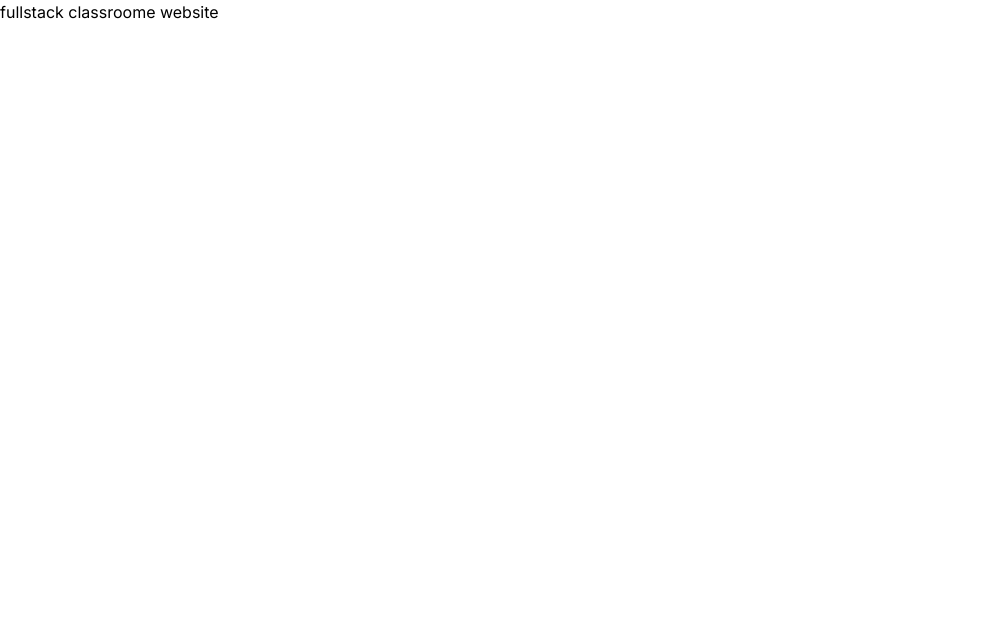
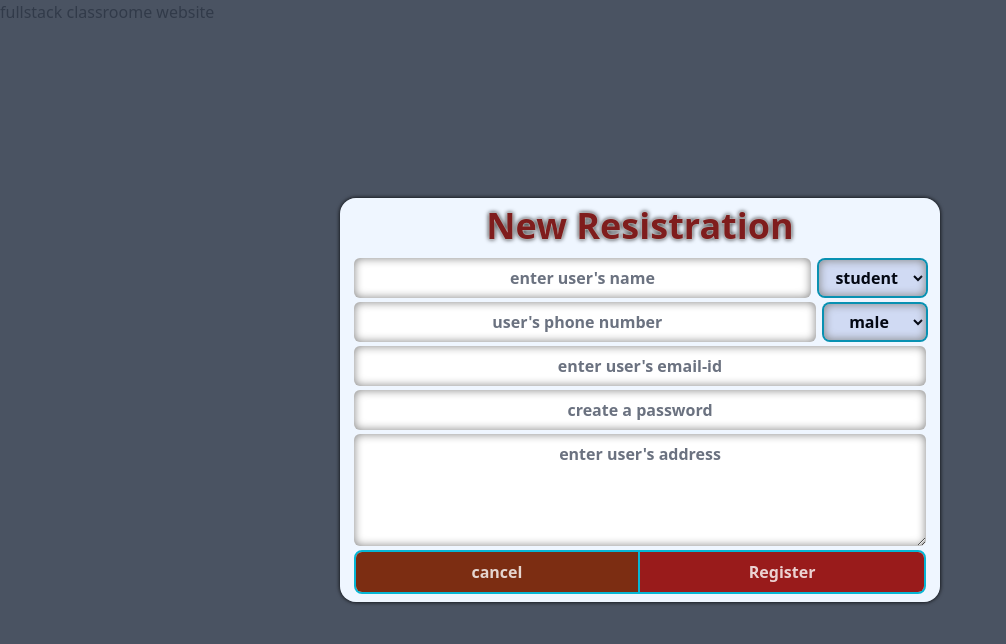
Before and after one commit to abhis12321/fullstack-classroom-website-assignment-from-heliverse, a Next.js app: page / in a window 1280 px wide. Shown: the top 644 px of the page, without its empty margins (0-1006 px from the left). Built offline with nearby package versions, Linux system fonts and the light colour scheme.

Commit message:
post API is completed for user-registration

```diff
--- a/app/__components/UserRegistration.js
+++ b/app/__components/UserRegistration.js
@@ -1,51 +1,52 @@
 import axios from 'axios';
 import React, { useState } from 'react';
 
-export default function UserRegister({setOption}) {
+export default function UserRegister({ setOption }) {
     const [name, setName] = useState('');
+    const [phoneNo, setPhoneNo] = useState('');
+    const [email, setEmail] = useState('');
     const [gender, setGender] = useState("male");
-  const [userRole, setRole] = useState('customer');
-  const [email, setEmail] = useState('');
+    const [userRole, setRole] = useState('student');
     const [password, setPassword] = useState('');
-  const [phoneNo, setPhoneNo] = useState('');
     const [userAddress, setAddress] = useState('');
 
     const handleUserRegistration = e => {
         e.preventDefault();
+        const body = { name , phoneNo , email , gender , userRole , password , userAddress };
+        axios.post('/api/user' , body)
+            .then(result => result.data)
+            .then(data => alert(data.message) | (data.success & setOption(0)))
+            .catch(error => alert(error.message));
     }
 
 
     return (
         <div className="fixed top-0 left-0 z-20 h-[100vh] w-full flex items-center justify-center bg-gray-700/90" >
-      <form className='text-violet-950 from-blue-50 to-blue-50 bg-gradient-to-b shadow-[0_0_4px_black] w-[98%] max-w-[600px] rounded-2xl px-1 sm:px-2 py-2 xs:py-[10px] gap-1 flex flex-col items-center justify-center' onSubmit={handleUserRegistration}>
-        <div className={`w-full flex items-center justify-around pb-2 drop-shadow-[0_0_2px_gray]`}>
-          <h1 className="flex rounded-lg text-3xl lg:text-4xl font-bold sm:font-extrabold text-center w-fit text-red-950 drop-shadow-[0_0_2px_black]">New Resistration</h1>
+            <form className='text-gray-950 from-blue-50 to-blue-50 bg-gradient-to-b shadow-[0_0_4px_black] w-[98%] max-w-[600px] rounded-2xl px-1 sm:px-2 py-2 xs:py-[10px] gap-1 flex flex-col items-center justify-center' onSubmit={handleUserRegistration}>
+                <div className={`w-full flex items-center justify-around pb-2 drop-shadow-[0_0_2px_black]`}>
+                    <h1 className="flex rounded-lg text-3xl lg:text-4xl font-bold sm:font-extrabold text-center w-fit text-red-900 drop-shadow-[0_0_1px_white]">New Resistration</h1>
                 </div>
                 <div className="flex flex-row sm:flex-row gap-2 items-center justify-evenly w-[98%] max-w-[600px]">
-          <div className="flex flex-col gap-2 items-center justify-center">
-            <select name="status" value={gender} onChange={(e) => setGender(e.target.value)} className='outline-none invalid:text-pink-600 w-fit font-semibold shadow-[0_0_3px_white] bg-slate-950/50 hover:bg-slate-950/70 focus:bg-slate-950 py-[6px] px-3 rounded-md text-center ring-cyan-600 ring-2' >
+                    <input name='name' type="text" value={name} onChange={e => setName(e.target.value)} className='outline-none invalid:text-pink-600 w-[98%] max-w-[600px] font-semibold hover:bg-violet-800/20 placeholder:text-gray-500 shadow-[0_0_10px_gray_inset] focus:shadow-[0_0_15px_brown_inset] py-2 px-3 rounded-md mx-auto text-center' placeholder="enter user's name" required />
+                    <select name="status" value={userRole} onChange={(e) => setRole(e.target.value)} className='w-[120px] outline-none invalid:text-pink-600 font-semibold bg-blue-800/15 hover:bg-indigo-800/25 shadow-[0_0_10px_gray_inset] focus:shadow-[0_0_10px_brown_inset] py-[6px] px-3 rounded-md text-center ring-cyan-600 ring-2' >
+                        <option value="teacher" className=''>teacher</option>
+                        <option value="student" className=''>student</option>
+                    </select>
+                </div>
+                <div className="flex flex-row sm:flex-row gap-2 items-center justify-evenly w-[98%] max-w-[600px]">
+                    <input name='mobileNo' type="Number" value={phoneNo} onChange={e => setPhoneNo((e.target.value).length <= 10 ? e.target.value : (e.target.value).substring(0 , 10))} className='outline-none invalid:text-pink-600 w-[98%] max-w-[600px] font-semibold hover:bg-violet-800/20 placeholder:text-gray-500 shadow-[0_0_10px_gray_inset] focus:shadow-[0_0_15px_brown_inset] py-2 px-3 rounded-md mx-auto text-center' placeholder="user's phone number" required />
+                    <select name="status" value={gender} onChange={(e) => setGender(e.target.value)} className='w-[120px] outline-none invalid:text-pink-600 font-semibold bg-blue-800/15 hover:bg-indigo-800/25 shadow-[0_0_10px_gray_inset] focus:shadow-[0_0_10px_brown_inset] py-[6px] px-3 rounded-md text-center ring-cyan-600 ring-2' >
                         <option value="male" className=''>male</option>
                         <option value="female" className=''>female</option>
                         <option value="others" className=''>others</option>
                     </select>
-            <select name="status" value={userRole} onChange={(e) => setRole(e.target.value)} className='outline-none invalid:text-pink-600 w-fit font-semibold shadow-[0_0_3px_white] bg-slate-950/50 hover:bg-slate-950/70 focus:bg-slate-950 py-[6px] px-3 rounded-md text-center ring-cyan-600 ring-2' >
-              <option value="seller" className=''>Seller</option>
-              <option value="customer" className=''>Customer</option>
-            </select>
-          </div>
                 </div>
 
-        <div className="w-[98%] max-w-[600px] flex flex-col xs:flex-row gap-2 items-center justify-between relative">
-          <input name='mobileNo' type="Number" value={mobile_no} onChange={e => setMobileNo(e.target.value)} className='w-full xs:w-fit flex-1 outline-none invalid:text-pink-600 font-semibold shadow-[0_0_3px_white] bg-slate-950/70 hover:bg-slate-950 focus:bg-slate-950 py-2 px-3 rounded-md mx-auto text-center focus:ring-cyan-600 focus:ring-2 ' placeholder='your contact number' required />
-        </div>
+                <input name='email' type="email" value={email} onChange={e => setEmail(e.target.value)} className='outline-none invalid:text-pink-600 w-[98%] max-w-[600px] font-semibold hover:bg-violet-800/20 placeholder:text-gray-500 shadow-[0_0_10px_gray_inset] focus:shadow-[0_0_15px_brown_inset] py-2 px-3 rounded-md mx-auto text-center ' placeholder="enter user's email-id" required />
 
-        <input name='name' type="text" value={name} onChange={e => setName(e.target.value)} className=' outline-none invalid:text-pink-600 w-[98%] max-w-[600px] font-semibold shadow-[0_0_3px_white] bg-slate-950/70 hover:bg-slate-950 focus:bg-slate-950 py-2 px-3 rounded-md mx-auto text-center focus:ring-cyan-600 focus:ring-2 ' placeholder='enter your name' required />
+                <input name='pass' type="password" value={password} onChange={e => setPassword(e.target.value)} className='outline-none invalid:text-pink-600 w-[98%] max-w-[600px] font-semibold hover:bg-violet-800/20 placeholder:text-gray-500 shadow-[0_0_10px_gray_inset] focus:shadow-[0_0_15px_brown_inset] py-2 px-3 rounded-md mx-auto text-center ' placeholder='create a password' required />
 
-        <input name='email' type="email" value={email} onChange={e => setEmail(e.target.value)} className=' outline-none invalid:text-pink-600 w-[98%] max-w-[600px] font-semibold shadow-[0_0_3px_white] bg-slate-950/70 hover:bg-slate-950 focus:bg-slate-950 py-2 px-3 rounded-md mx-auto text-center focus:ring-cyan-600 focus:ring-2 ' placeholder='enter your email-id' required />
-
-        <input name='pass' type="password" value={password} onChange={e => setPassword(e.target.value)} className=' outline-none invalid:text-pink-600 w-[98%] max-w-[600px] font-semibold shadow-[0_0_3px_white] bg-slate-950/70 hover:bg-slate-950 focus:bg-slate-950 py-2 px-3 rounded-md mx-auto text-center focus:ring-cyan-600 focus:ring-2 ' placeholder='create a password' required />
-
-        <textarea name='mobileNo' type="text" rows={4} value={userAddress} onChange={e => setAddress(e.target.value)} className=' outline-none invalid:text-pink-600 w-[98%] max-w-[600px] font-semibold shadow-[0_0_3px_white] bg-slate-950/70 hover:bg-slate-950 focus:bg-slate-950 py-2 px-3 rounded-md mx-auto text-center focus:ring-cyan-600 focus:ring-2 ' placeholder='enter your current address' required ></textarea>
+                <textarea name='mobileNo' type="text" rows={4} value={userAddress} onChange={e => setAddress(e.target.value)} className='outline-none invalid:text-pink-600 w-[98%] max-w-[600px] font-semibold hover:bg-violet-800/20 placeholder:text-gray-500 shadow-[0_0_10px_gray_inset] focus:shadow-[0_0_15px_brown_inset] py-2 px-3 rounded-md mx-auto text-center ' placeholder="enter user's address" required ></textarea>
 
                 <div className="flex w-[98%] items-center justify-between gap[2px] border-[2px] border-cyan-500 rounded-lg overflow-hidden">
                     <div className="w-[50%] text-white/80 bg-orange-900 hover:bg-orange-700 active:bg-violet-900 p-2 text-center outline-none font-semibold cursor-pointer border-r-[2px] border-cyan-500" onClick={e => setOption(0)}>cancel</div>
--- a/app/api/user/route.js
+++ b/app/api/user/route.js
@@ -1,3 +1,4 @@
+import { User } from "@/lib/UserModel";
 import { NextResponse } from "next/server";
 
 
@@ -5,9 +6,10 @@ import { NextResponse } from "next/server";
 export async function POST(req) {
     try {
         const body = await req.json();
-        console.log(body);
-        return NextResponse.json({ success:true })
+        const user = new User(body);
+        await user.save();
+        return NextResponse.json({ success:true , message:"user registered successfully" })
     } catch(error) {
-        return NextResponse.json({ success:false, message:error.message });
+        return NextResponse.json({ success:false, message:`user's registration failed! , ${error.message}` });
     }
 }
--- a/app/layout.js
+++ b/app/layout.js
@@ -11,7 +11,9 @@ export const metadata = {
 export default function RootLayout({ children }) {
   return (
     <html lang="en">
-      <body className={inter.className}>{children}</body>
+      <body className={``}>
+        {children}
+      </body>
     </html>
   );
 }
--- a/app/page.js
+++ b/app/page.js
@@ -1,9 +1,13 @@
+"use client"
 import React from 'react'
+import UserRegister from './__components/UserRegistration';
 
 export default function page() {
+  const [option , setOption] = React.useState(0);
   return (
     <div className=''>
       fullstack classroome website
+      <UserRegister setOption={setOption} />
     </div>
   )
 }
--- a/package.json
+++ b/package.json
@@ -9,6 +9,7 @@
     "lint": "next lint"
   },
   "dependencies": {
+    "axios": "^1.7.3",
     "mongoose": "^8.5.2",
     "next": "14.2.5",
     "react": "^18",
```
Also changed, not shown: 1 other file (tests, documents, lock files or other folders). Lines whose indentation alone changed are shown as unchanged.
